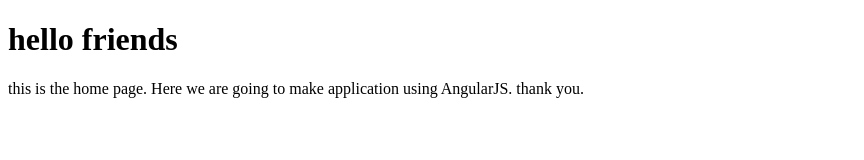
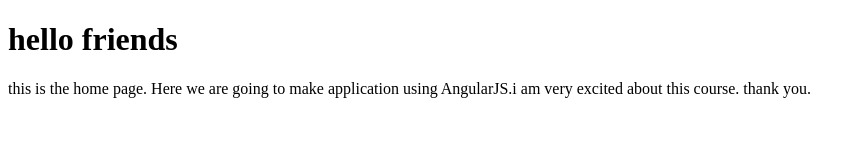
Before and after one commit to pankaj142/web-page-app, a plain HTML site: page index.htm in a window 1280 px wide. Shown: the whole page, without its empty margins (0-864 px from the left). Drawn offline with Linux system fonts and the light colour scheme.

Commit message:
new version of file

```diff
--- a/index.htm
+++ b/index.htm
@@ -6,7 +6,7 @@
 
     <body>
      <h1> hello friends </h1>
-        <p>  this is the home page. Here we are going to make application using AngularJS.
+        <p>  this is the home page. Here we are going to make application using AngularJS.i am very excited about this course.
         thank you.</p>
 
 
```
